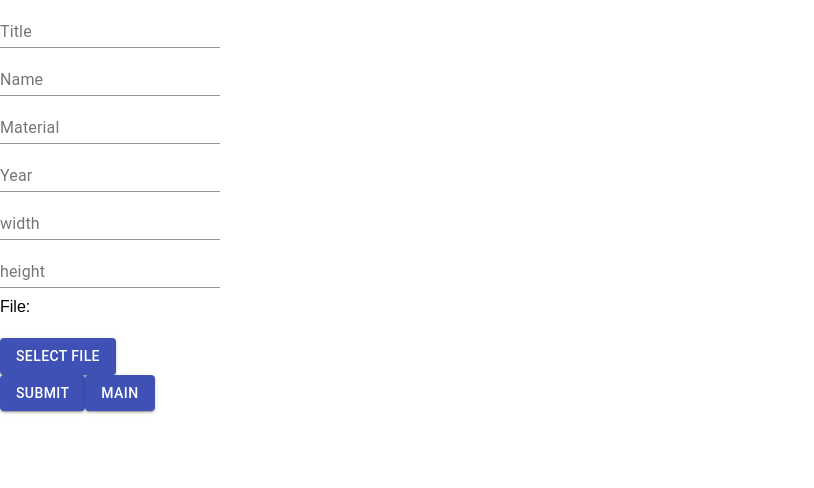
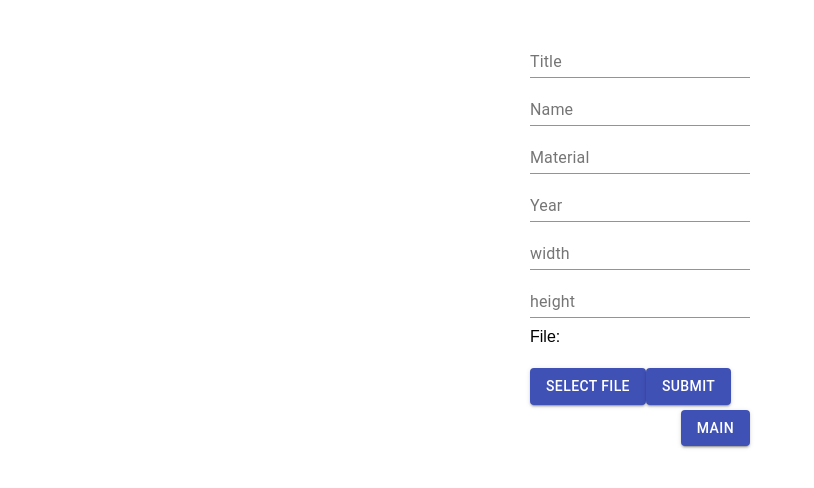
Before and after one commit to kjsik11/artwork-platform, a Next.js app: page /upload in a window 1280 px wide. Shown: the top 488 px of the page, without its empty margins (0-814 px from the left). Built offline with nearby package versions, Linux system fonts and the light colour scheme.

Commit message:
styling uploadForm

```diff
--- a/components/UploadForm.tsx
+++ b/components/UploadForm.tsx
@@ -4,12 +4,28 @@ import Button from '@material-ui/core/Button';
 import TextField from '@material-ui/core/TextField';
 import { useRouter } from 'next/router';
 const Root = styled.div`
+  height: 100%;
+  display: flex;
+  flex-direction: column;
+  align-items: center;
+  margin-top: 30px;
   #file {
     display: none;
   }
   .filebox {
+    width: 100%;
     margin: 10px 0;
     height: 30px;
+  }
+  .top-buttonBox {
+    display: flex;
+    margin: 5px 0;
+  }
+  .bottom-buttonBox {
+    text-align: right;
+  }
+  .selectButton {
+    text-align: right;
   }
 `;
 
@@ -74,6 +90,7 @@ const UploadForm: React.FC<Props> = ({ className, ...props }) => {
 
   return (
     <Root className={className} {...props}>
+      <div>
         <input
           ref={refFileInput}
           type="file"
@@ -88,7 +105,6 @@ const UploadForm: React.FC<Props> = ({ className, ...props }) => {
 
         <div>
           <TextField
-          id="standard-basic"
             label="Title"
             value={artwork.title}
             onChange={(e) => {
@@ -101,7 +117,6 @@ const UploadForm: React.FC<Props> = ({ className, ...props }) => {
         </div>
         <div>
           <TextField
-          id="standard-basic"
             label="Name"
             value={artwork.name}
             onChange={(e) => {
@@ -114,7 +129,6 @@ const UploadForm: React.FC<Props> = ({ className, ...props }) => {
         </div>
         <div>
           <TextField
-          id="standard-basic"
             label="Material"
             value={artwork.material}
             onChange={(e) => {
@@ -127,7 +141,6 @@ const UploadForm: React.FC<Props> = ({ className, ...props }) => {
         </div>
         <div>
           <TextField
-          id="standard-basic"
             label="Year"
             value={artwork.year}
             onChange={(e) => {
@@ -140,7 +153,6 @@ const UploadForm: React.FC<Props> = ({ className, ...props }) => {
         </div>
         <div>
           <TextField
-          id="standard-basic"
             label="width"
             value={artwork.width}
             onChange={(e) => {
@@ -153,7 +165,6 @@ const UploadForm: React.FC<Props> = ({ className, ...props }) => {
         </div>
         <div>
           <TextField
-          id="standard-basic"
             label="height"
             value={artwork.height}
             onChange={(e) => {
@@ -165,6 +176,8 @@ const UploadForm: React.FC<Props> = ({ className, ...props }) => {
           />
         </div>
         <div className="filebox">File: {myFile && myFile.name} </div>
+        <div className="top-buttonBox">
+          <div className="selectButton">
             <Button
               variant="contained"
               color="primary"
@@ -172,7 +185,8 @@ const UploadForm: React.FC<Props> = ({ className, ...props }) => {
             >
               select file
             </Button>
-      <div>
+          </div>
+          <div className="submitButton">
             <Button
               variant="contained"
               color="primary"
@@ -183,6 +197,9 @@ const UploadForm: React.FC<Props> = ({ className, ...props }) => {
             >
               submit
             </Button>
+          </div>
+        </div>
+        <div className="bottom-buttonBox">
           <Button
             variant="contained"
             color="primary"
@@ -193,6 +210,7 @@ const UploadForm: React.FC<Props> = ({ className, ...props }) => {
             main
           </Button>
         </div>
+      </div>
     </Root>
   );
 };
```
Lines whose indentation alone changed are shown as unchanged.
